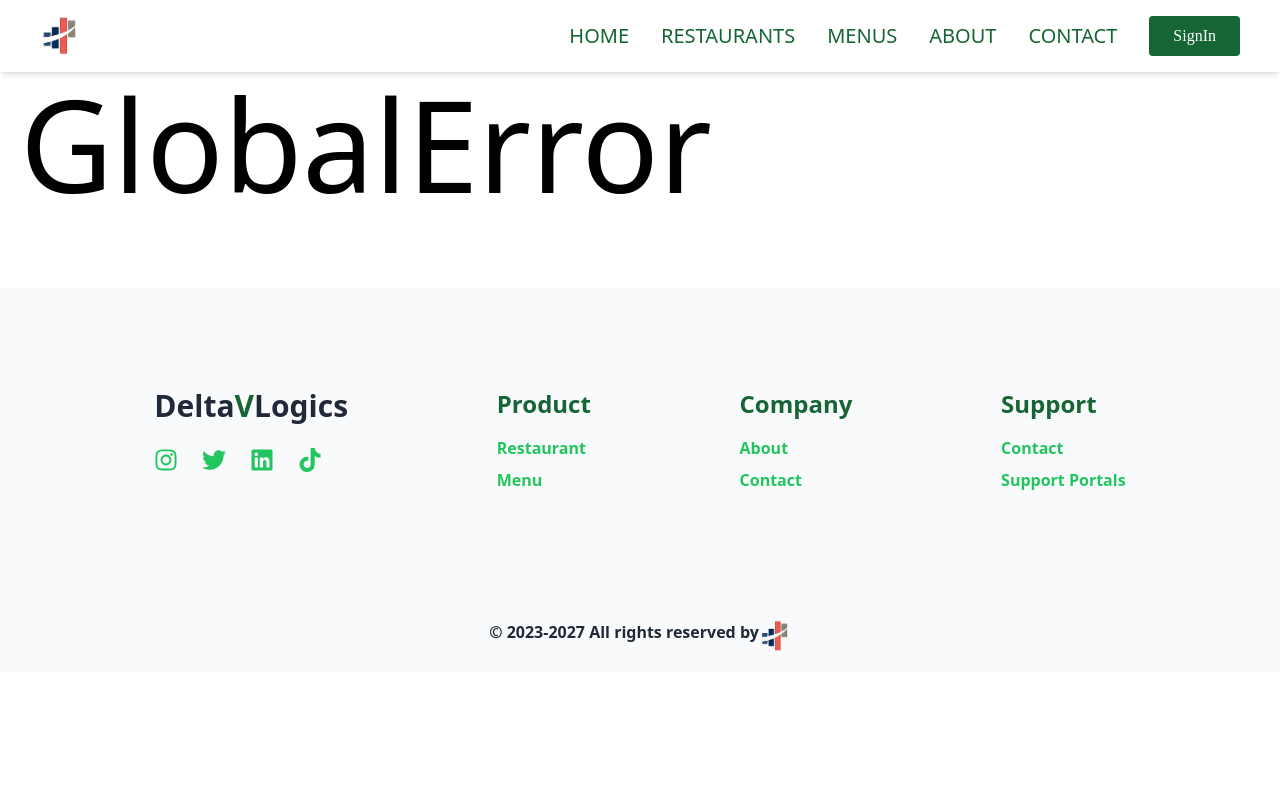
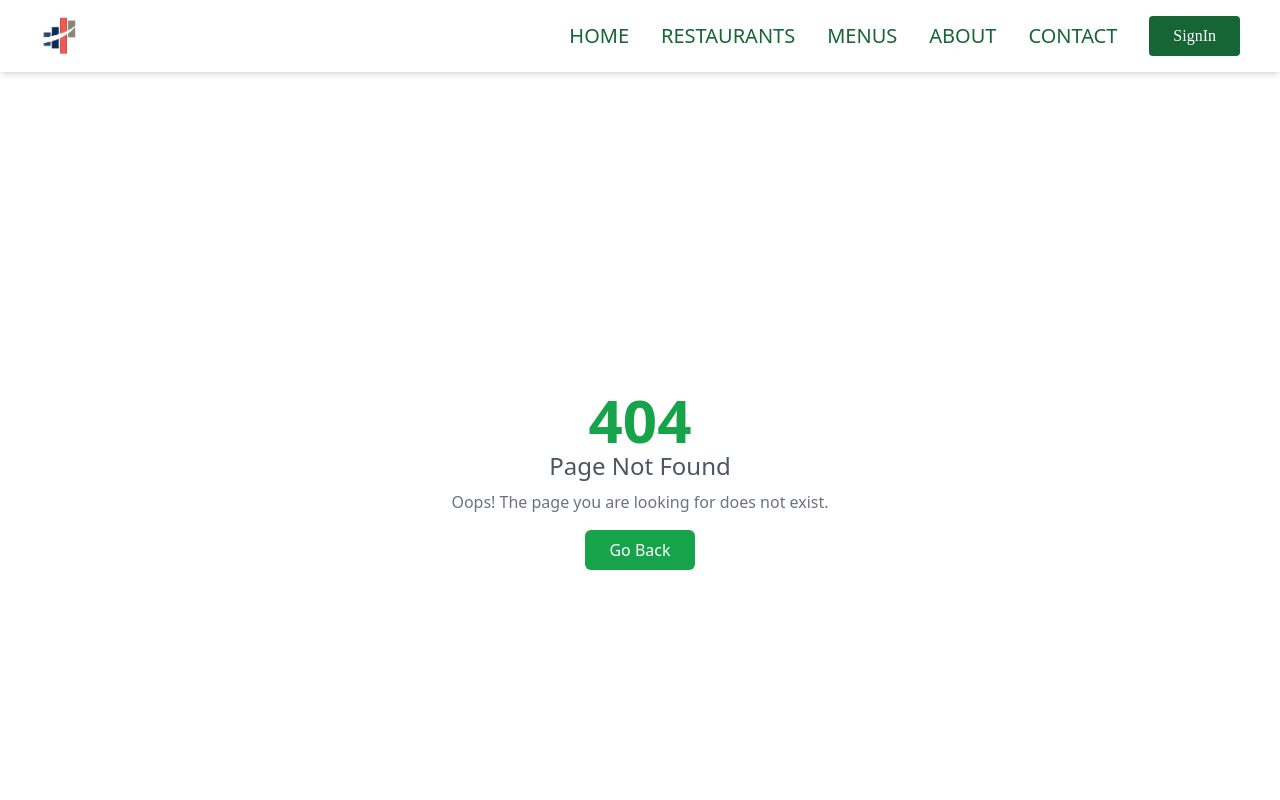
Before and after one commit to NirdoshL/wix-main, a React (Create React App) app in the folder frontend/: page /about in a window 1280 px wide. Shown: the top 800 px of the page. Built offline with nearby package versions, Linux system fonts and the light colour scheme.

Commit message:
404 page maintained

```diff
--- a/frontend/src/pages/Global/globalError.jsx
+++ b/frontend/src/pages/Global/globalError.jsx
@@ -2,8 +2,18 @@ import React from "react";
 
 export function GlobalError() {
   return (
-    <div>
-      <h1 className="text-9xl text-dark-200">GlobalError</h1>
+    <div className="flex flex-col items-center justify-center h-screen">
+      <div className="text-6xl font-bold text-green-600">404</div>
+      <div className="text-2xl font-medium text-gray-600">Page Not Found</div>
+      <p className="text-gray-500 mt-2">
+        Oops! The page you are looking for does not exist.
+      </p>
+      <button
+        className="mt-4 px-6 py-2 text-white bg-green-600 rounded-md hover:bg-green-700 focus:outline-none focus:ring-2 focus:ring-green-500"
+        onClick={() => window.history.back()}
+      >
+        Go Back
+      </button>
     </div>
   );
 }
```
